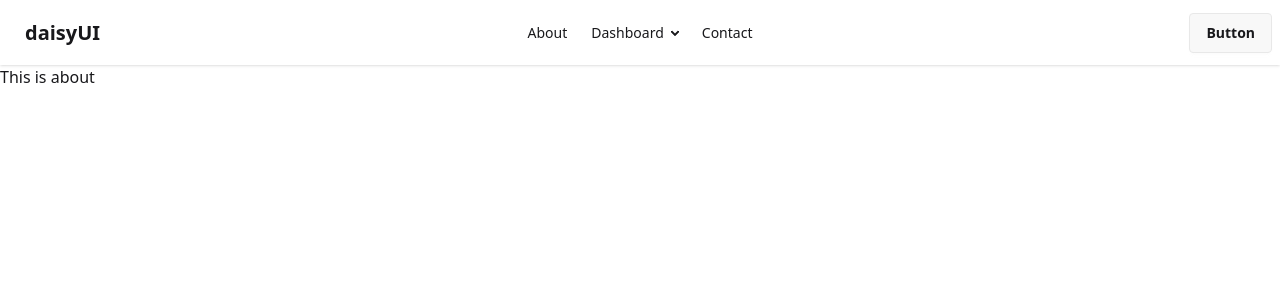
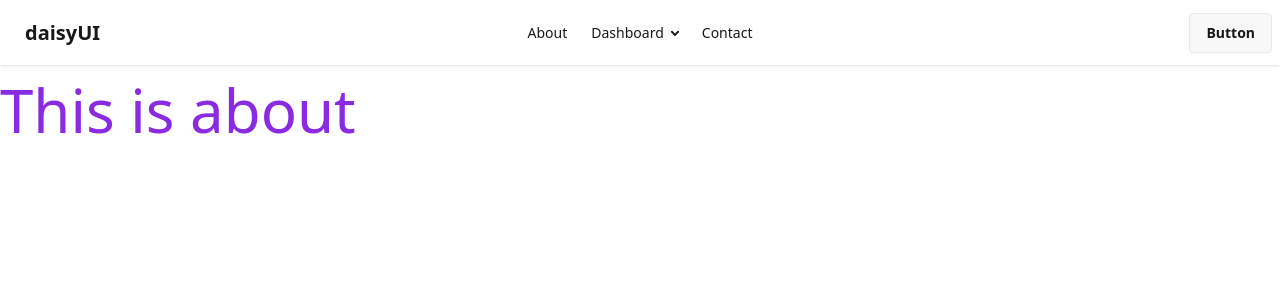
Before and after one commit to saheen-shuvo/my-nextjs-app, a Next.js app: page /about in a window 1280 px wide. Shown: the top 300 px of the page. Built offline with nearby package versions, Linux system fonts and the light colour scheme.

Commit message:
Raw CSS added

```diff
--- /dev/null
+++ b/src/app/about/About.module.css
@@ -0,0 +1,4 @@
+.heading{
+    font-size: 60px;
+    color: blueviolet;
+}
--- a/src/app/about/page.js
+++ b/src/app/about/page.js
@@ -1,7 +1,8 @@
+import style from "./About.module.css";
 const AboutPage = () => {
     return (
         <div>
-            <h1>This is about</h1>
+            <h1 className={style.heading}>This is about</h1>
         </div>
     );
 };
--- /dev/null
+++ b/src/app/contact/Contact.module.css
@@ -0,0 +1,4 @@
+.heading{
+    font-size: 60px;
+    color: blueviolet;
+}
--- a/src/app/contact/page.js
+++ b/src/app/contact/page.js
@@ -1,9 +1,10 @@
 import React from 'react';
+import style from "./Contact.module.css";
 
 const ContactPage = () => {
     return (
         <div>
-            <h1>Welcome to contact page</h1>
+            <h1 className={style.heading}>Welcome to contact page</h1>
         </div>
     );
 };
```
